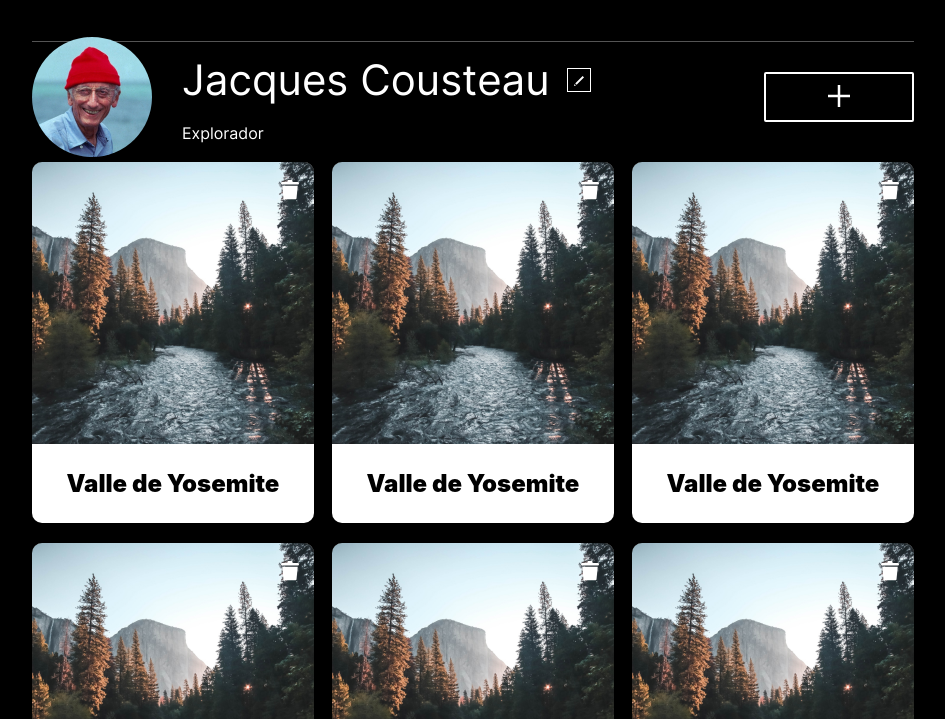
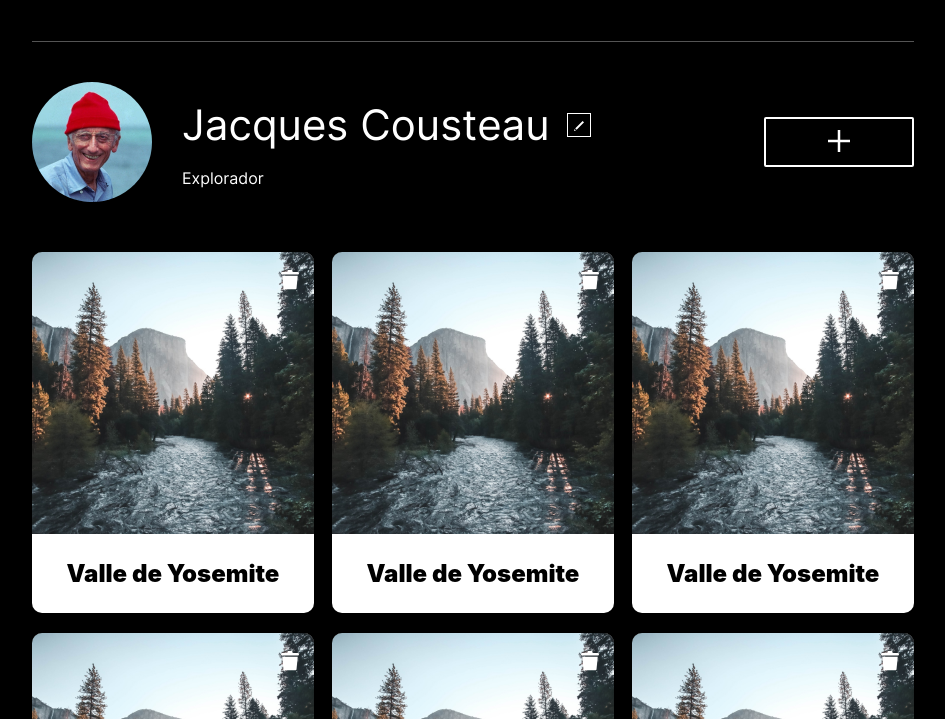
Before and after one commit to DanielCornelio/web_project_around, a plain HTML site: page index.html in a window 1280 px wide. Shown: the part 81-800 px from the top of the page, without its empty margins (167-1112 px from the left). Drawn offline with Linux system fonts and the light colour scheme; a web font is replaced by a local one.

Commit message:
se corrige profile

```diff
--- a/blocks/profile.css
+++ b/blocks/profile.css
@@ -3,7 +3,7 @@
   display: flex;
   align-items: center;
   justify-content: flex-start;
-  padding: 40px 0 50px;
+  margin: 40px 0 50px;
 }
 
 .profile__avatar {
@@ -64,6 +64,7 @@
   }
   .profile__job {
     font-size: 14px;
+    line-height: 16.94px;
   }
 
   .profile__add-button {
```
